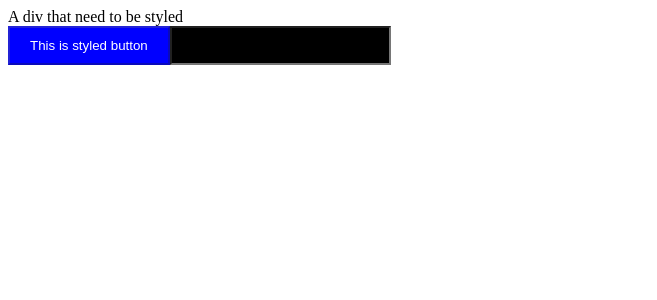
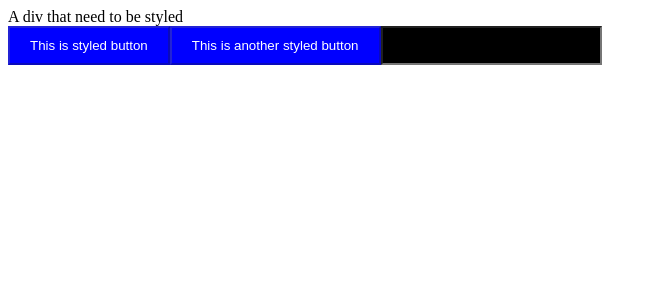
Before and after one commit to swapnilmishra/css-in-js, a React (Create React App) app: page / in a window 1280 px wide. Shown: the top 300 px of the page, without its empty margins (0-657 px from the left). Built offline with nearby package versions, Linux system fonts and the light colour scheme.

Commit message:
fix case of duplicate css for different component

```diff
--- a/src/App.js
+++ b/src/App.js
@@ -2,6 +2,12 @@ import React from "react";
 import styled from "./styled";
 
 const Button = styled.button`
+  background-color: blue;
+  padding: 10px 20px;
+  color: white;
+`;
+
+const AnotherButton = styled.button`
   background-color: blue;
   padding: 10px 20px;
   color: white;
@@ -18,6 +24,7 @@ export default function App() {
     <div>
       <div>A div that need to be styled</div>
       <Button disabled>This is styled button</Button>
+      <AnotherButton disabled>This is another styled button</AnotherButton>
       <Input type="text" />
     </div>
   );
--- a/src/styled.js
+++ b/src/styled.js
@@ -24,8 +24,8 @@ function createStyleSheet(css) {
   const cssStr = css.join("");
   const hashSum = hash(cssStr);
   let classname = null;
+  classname = `css-${hashSum}`;
   if (!stylesCache.has(hashSum)) {
-    classname = `css-${hashSum}`;
     const compiledCSS = stylis(`.${classname} `, cssStr);
     addStylesheetRules(compiledCSS);
     stylesCache.set(hashSum, compiledCSS);
```
